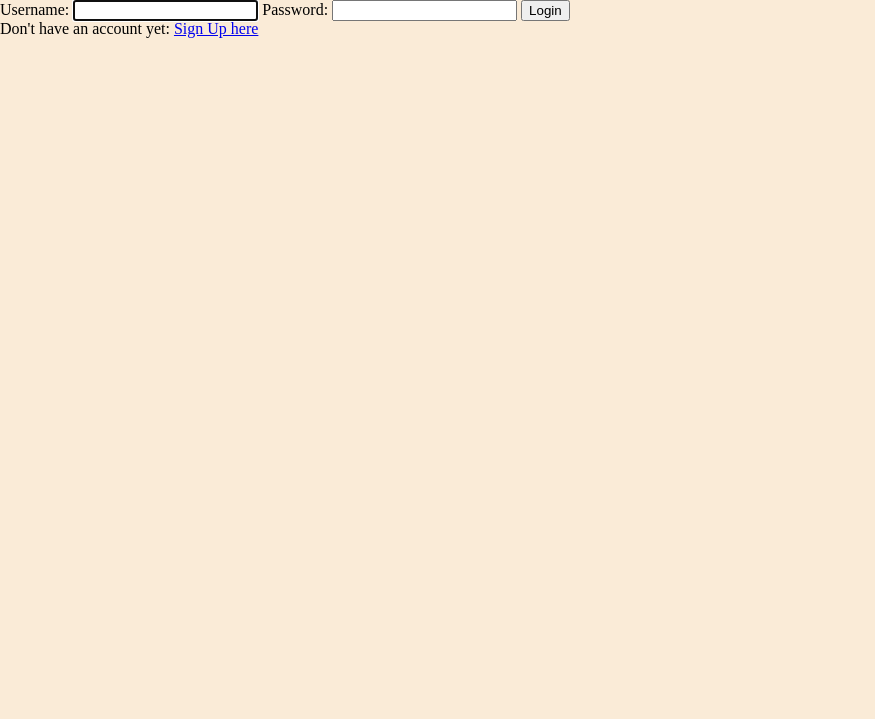
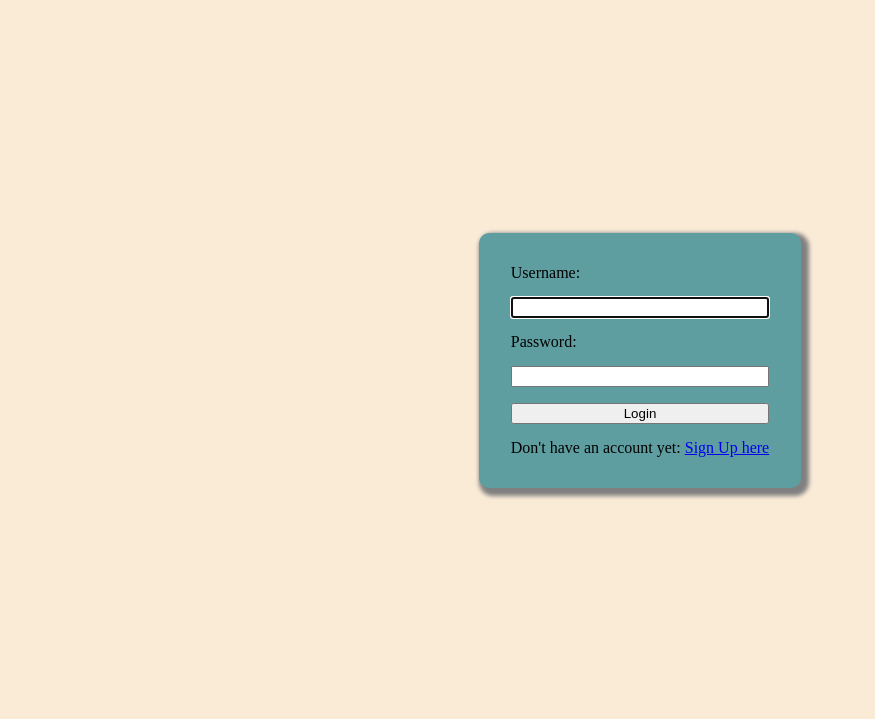
Before and after one commit to Kaju-K/countries-hackaton, a Django app: page /accounts/login/ in a window 1280 px wide. Shown: the part 48-767 px from the top of the page, without its empty margins (0-875 px from the left). Run offline with Django 4.2, Linux system fonts and the light colour scheme; some libraries are stand-ins or nearby versions.

Commit message:
adjusting some css

```diff
--- a/setup/accounts/templates/login.html
+++ b/setup/accounts/templates/login.html
@@ -1,15 +1,22 @@
 {%extends 'partials/base.html'%}
+{%load static%}
 
     {%block title%}
     Login
     {%endblock title%}
 
+    {%block style%}
+    <link rel="stylesheet" href="{%static 'accounts/styles/login.css'%}">
+    {%endblock style%}
+
     {%block content%}
-    <form method="post">
-        {% csrf_token %}
-        {{form}}
-        <button type="submit">Login</button>
-    </form>
+    <div class="form-wrapper">
+        <form method="post" class="login-form">
+            {% csrf_token %}
+            {{form}}
+            <button type="submit">Login</button>
+            <p>Don't have an account yet: <a href="{%url 'signup'%}">Sign Up here</a></p>
+        </form>
+    </div>
 
-    <p>Don't have an account yet: <a href="{%url 'signup'%}">Sign Up here</a></p>
     {%endblock content%}
--- /dev/null
+++ b/setup/static/accounts/styles/login.css
@@ -0,0 +1,17 @@
+.form-wrapper {
+    height: 90vh;
+    width: 100%;
+    display: flex;
+    justify-content: center;
+    align-items: center;
+}
+
+.login-form {
+    display: flex;
+    flex-direction: column;
+    gap: 1rem;
+    background-color: cadetblue;
+    border-radius: 10px;
+    box-shadow: 4px 4px 4px 4px gray;
+    padding: 2rem;
+}
```
Also changed, not shown: setup/accounts/templates/signup.html (+12 -5 lines), setup/static/accounts/styles/signup.css (added, +21 -0 lines).
